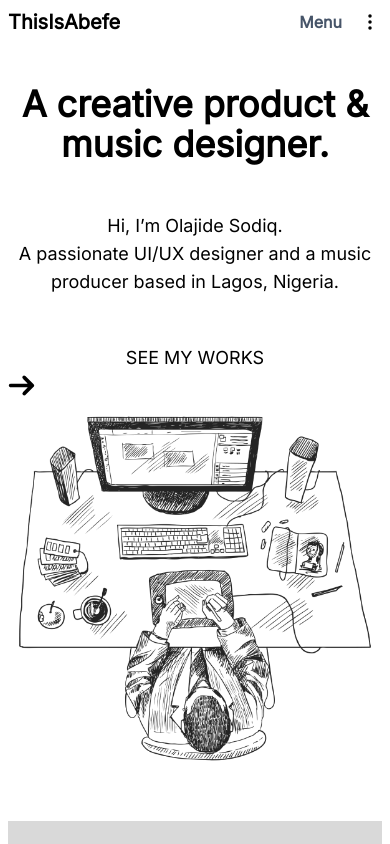
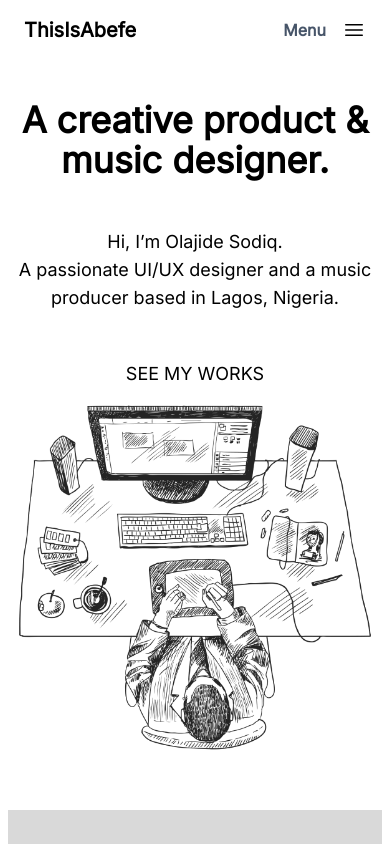
Before and after one commit to monyasau/abefe, a React (Vite) app: page / in a window 390 px wide. Shown: the top 844 px of the page. Built offline with nearby package versions, Linux system fonts and the light colour scheme.

Commit message:
progressing on mobile display

```diff
--- a/src/components/HeroSection.jsx
+++ b/src/components/HeroSection.jsx
@@ -3,7 +3,7 @@ import arrowIcon from "../assets/images/black-arrow.png";
 
 export default function HeroSection() {
     return (
-        <section className="max-w-screen-xl mx-auto md:grid text-center grid-cols-2 py-12">
+        <section className="max-w-screen-xl mx-auto md:grid md:text-start text-center grid-cols-2 py-12">
             <div className="md:flex md:flex-col md:justify-center">
                 <h1 className="font-extrabold text-4xl md:max-w-sm">A creative product & music designer.</h1>
 
@@ -13,7 +13,7 @@ export default function HeroSection() {
                 </p>
 
                 <div>
-                    <a href="#" className="font-medium hover:underline text-lg">SEE MY WORKS <img src={arrowIcon} alt="" /></a>
+                    <a href="#" className="font-medium hover:underline text-lg flex justify-center md:justify-normal">SEE MY WORKS <img className="mx-8 hidden md:block" src={arrowIcon} alt="" /></a>
                 </div>
             </div>
 
--- a/src/components/TopNav.jsx
+++ b/src/components/TopNav.jsx
@@ -1,22 +1,24 @@
+import { useState } from "react";
+
 export default function TopNav() {
   let dropdownIcon = document.getElementById("dropdownMenuToggleIcon");
   let backdrop = document.getElementById("backdrop");
   let defaultMenu = document.getElementById("defaultNav");
   let smNavBar = document.getElementById("smallScreenNavBar");
-  let smNavCloseBtn = document.getElementById("closeSmNav")
+  let smNavCloseBtn = document.getElementById("closeSmNav");
 
+  const [menu, setMenu] = useState(false);
 
   return (
     <>
-      <nav id="defaultNav" className="hidden md:block border-b">
-        <div className="md:max-w-screen-xl mx-auto py-4 flex w-full justify-between">
+      <div className="flex justify-between py-2 px-4">
         <div>
           <a href="/" className="text-xl font-bold">
             ThisIsAbefe
           </a>
         </div>
 
-          <div className="flex gap-14">
+        <div className="gap-14 hidden sm:flex">
           <a href="#" className="font-medium hover:underline">
             Home
           </a>
@@ -30,48 +32,40 @@ export default function TopNav() {
             Contact
           </a>
         </div>
-        </div>
-      </nav>
 
+        <div
+          id="dropdownMenuToggleIcon"
+          className="dropdown align-right sm:hidden items-center flex"
+          onClick={() => setMenu(true)}
+        >
+          <a href="#" className="text-slate-600 font-bold mx-4">
+            Menu
+          </a>
 
-
-
-
-
-
-
-
-
-<div className="flex justify-between">
-      <div>
-            <a href="/" className="text-xl font-bold">
-              ThisIsAbefe
-            </a>
-          </div>
-      <div  id="dropdownMenuToggleIcon" className=" dropdown align-right md:hidden items-center flex" onClick={() => {
-    backdrop.classList.remove("hidden");
-    smNavBar.classList.remove("hidden")
-    defaultMenu.classList.add("hidden");
-  }}>
-        <a href="#" className="text-slate-600 font-bold mx-4">Menu</a>
-
-
-      <svg width="24" height="24" className="md:hidden">
+          <svg
+            xmlns="http://www.w3.org/2000/svg"
+            fill="none"
+            viewBox="0 0 24 24"
+            strokeWidth={1.5}
+            stroke="currentColor"
+            className="w-6 h-6"
+          >
             <path
-            d="M12 6v.01M12 12v.01M12 18v.01M12 7a1 1 0 1 1 0-2 1 1 0 0 1 0 2Zm0 6a1 1 0 1 1 0-2 1 1 0 0 1 0 2Zm0 6a1 1 0 1 1 0-2 1 1 0 0 1 0 2Z"
-            stroke="currentColor"
-            strokeWidth="1.5"
-          ></path>
+              strokeLinecap="round"
+              strokeLinejoin="round"
+              d="M3.75 6.75h16.5M3.75 12h16.5m-16.5 5.25h16.5"
+            />
           </svg>
         </div>
 
-
+        {menu && (
           <div
             id="smallScreenNavBar"
-        className="hidden fixed z-50 top-4 right-4 w-full max-w-xs bg-white rounded-lg shadow-lg p-6 text-base font-semibold text-slate-900 dark:bg-slate-800 dark:text-slate-400 dark:highlight-white/5"
+            className="fixed z-50 top-4 right-4 w-full max-w-xs bg-white rounded-lg shadow-lg p-6 text-base font-semibold text-slate-900 dark:bg-slate-800 dark:text-slate-400 dark:highlight-white/5"
           >
             <div
               id="closeSmNav"
+              onClick={() => setMenu(false)}
               className="absolute top-5 right-5 w-8 h-8 flex justify-center text-slate-500 hover:text-slate-600 dark:text-slate-400 dark:hover:text-slate-300"
             >
               <svg viewBox="0 0 10 10" className="w-2.5 h-2.5 overflow-visible">
@@ -84,6 +78,7 @@ export default function TopNav() {
                 ></path>
               </svg>
             </div>
+
             <ul className="space-y-6">
               <li>
                 <a className="hover:text-sky-500" href="/">
@@ -110,13 +105,13 @@ export default function TopNav() {
               </li>
             </ul>
           </div>
+        )}
       </div>
 
       <div
         id="backdrop"
         className="hidden fixed inset-0 z-40 bg-black/20 backdrop-blur-sm dark:bg-slate-900/80"
       ></div>
-
     </>
   );
 }
```
Lines whose indentation alone changed are shown as unchanged.
